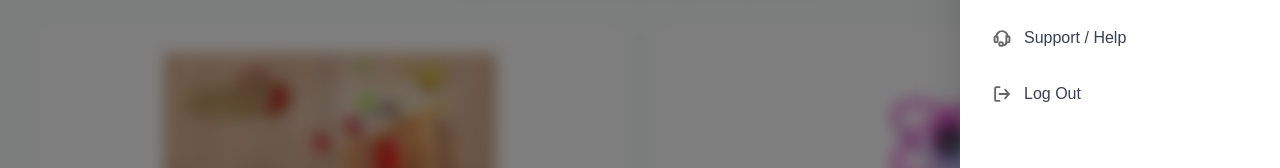
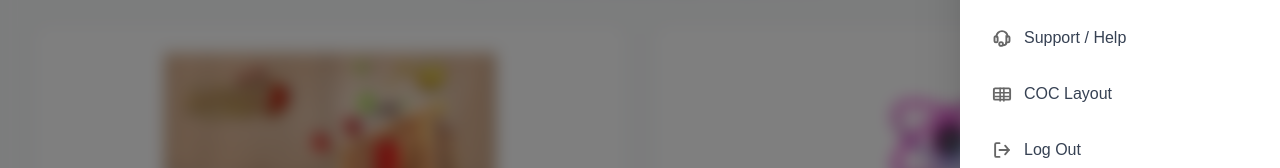
Before and after one commit to Parvez4560/gamingshop, a Next.js app: page / in a window 1280 px wide. Both pictures are taken after a click on the button "Open menu". Shown: the part 186-354 px from the top of the page. Built offline with nearby package versions, Linux system fonts and the light colour scheme.

Commit message:
Update website

```diff
--- a/components/layout/Header/Menu.tsx
+++ b/components/layout/Header/Menu.tsx
@@ -65,8 +65,17 @@ export default function Menu({ isOpen, onClose }: MenuProps) {
             Support / Help
           </Link>
 
+          {/* Coc layout */}
+          <Link
+            href="/coc-layout"
+            onClick={onClose}
+            className="flex items-center gap-3 rounded-xl px-4 py-3 text-base font-medium text-gray-700 hover:bg-gray-100 hover:text-black transition-colors"
+          >
+            <Image src="/coc-layout.svg" alt="COC Layout" width={20} height={20} className="h-5 w-5 object-contain" />
+            COC Layout
+          </Link>
 
-          {/* Login */}
+          {/* logout */}
           <Link
             href="/logout"
             onClick={onClose}
```
Also changed, not shown: public/coc-layout.svg (added).
